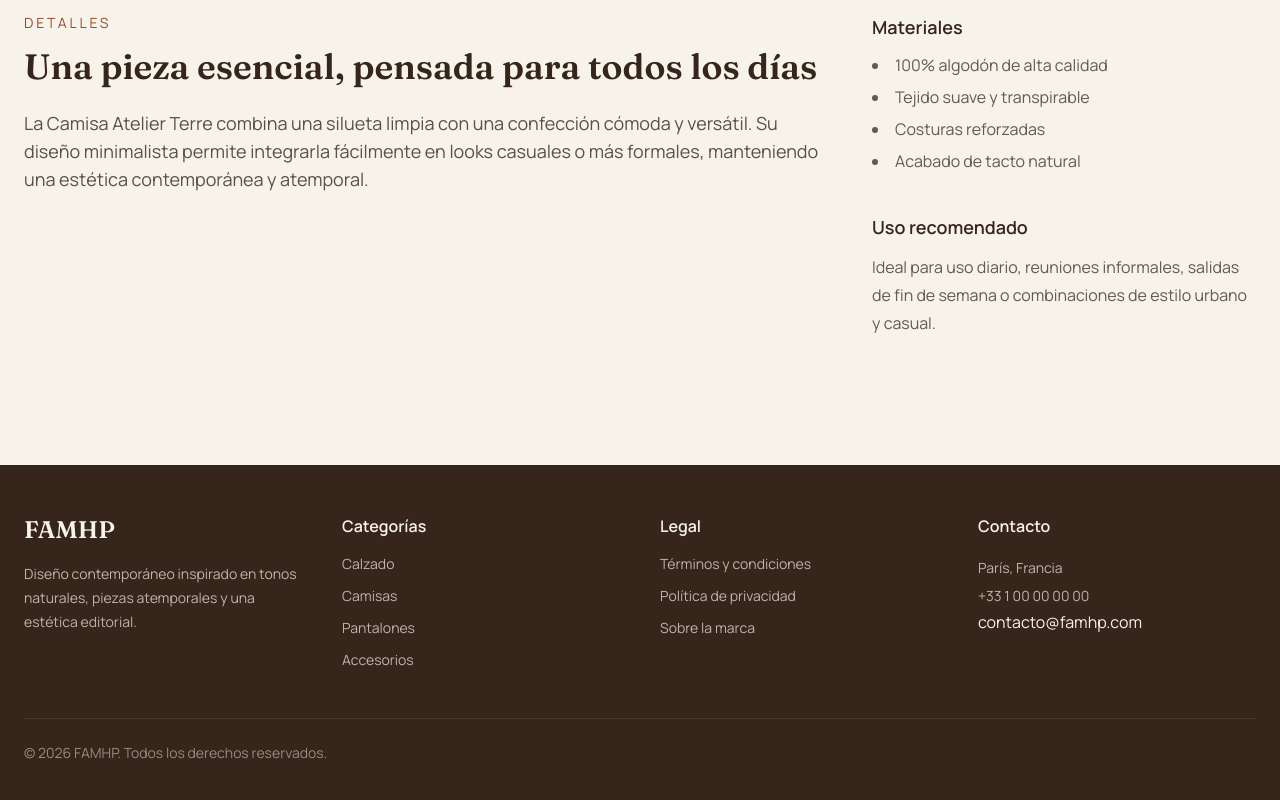
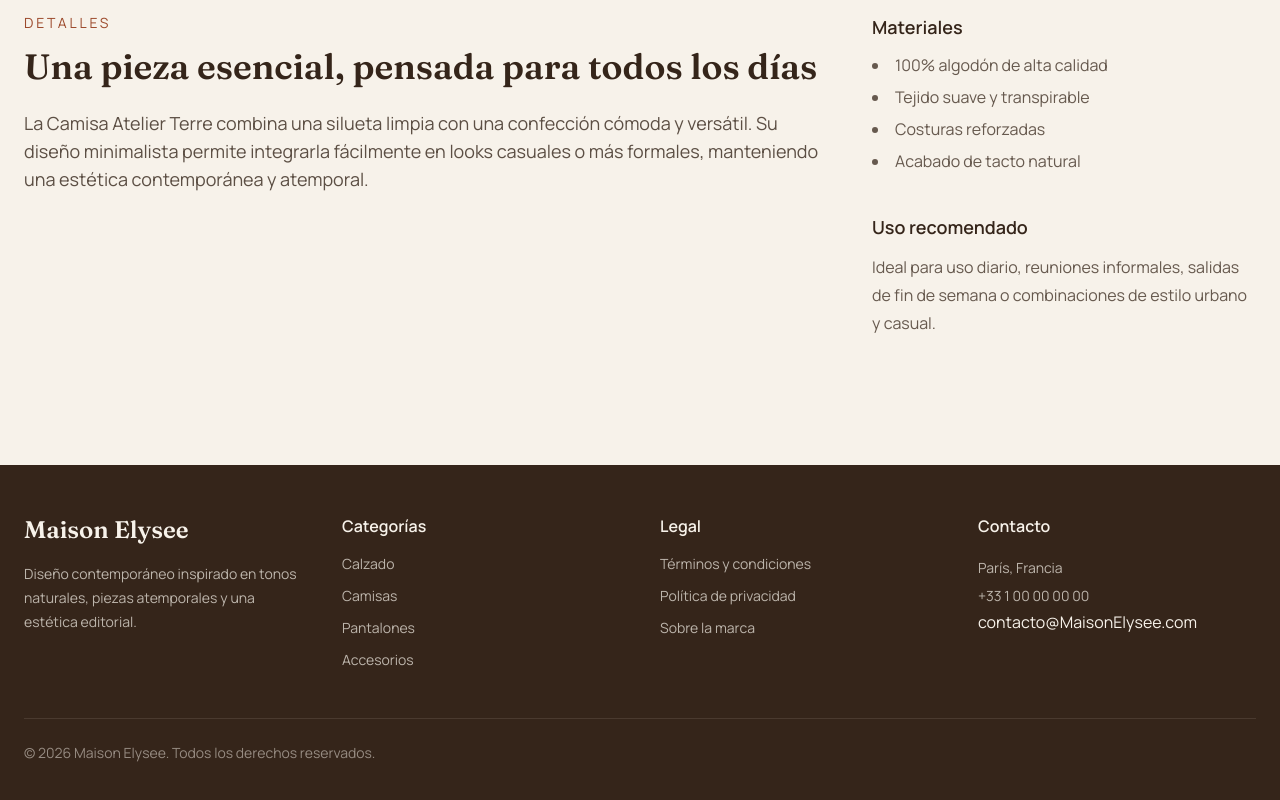
Before and after one commit to 4GeeksAcademy/F-A-M-H-P-Web-Colaborativo, a plain HTML site: page producto.html in a window 1280 px wide. Shown: the part 854-1654 px from the top of the page. Drawn offline with nearby package versions, Linux system fonts and the light colour scheme.

Commit message:
refactor: align product page with Maison Elysee brand

```diff
--- a/producto.html
+++ b/producto.html
@@ -8,7 +8,7 @@
         content="width=device-width, initial-scale=1.0"
     >
 
-    <title>Producto | FAMHP</title>
+    <title>Producto | Maison Elysee</title>
 
     <meta
         name="description"
@@ -45,7 +45,7 @@
             href="index.html"
             class="font-editorial text-xl sm:text-2xl font-semibold"
         >
-            FAMHP
+            Maison Elysee
         </a>
 
         <div class="flex flex-wrap items-center gap-x-5 gap-y-2 text-sm font-medium">
@@ -103,7 +103,7 @@
                 </h1>
 
                 <p class="mt-3 text-sm opacity-70">
-                    Ref. FAMHP-001
+                    Ref. Maison Elysee-001
                 </p>
             </div>
 
@@ -234,7 +234,7 @@
             <!-- Marca -->
             <div>
                 <h2 class="font-editorial text-2xl font-semibold mb-4">
-                    FAMHP
+                    Maison Elysee
                 </h2>
 
                 <p class="text-sm leading-6 text-[#F7F2EA]/70">
@@ -309,17 +309,17 @@
                      +33 1 00 00 00 00
                 </address>
                 <a
-    href="mailto:contacto@famhp.com"
+    href="mailto:contacto@Maison Elysee.com"
     class="break-all hover:text-[#C08552] transition"
 >
-    contacto@famhp.com
+    contacto@MaisonElysee.com
 </a>
             </section>
 
         </div>
 
         <div class="mt-12 pt-6 border-t border-[#F7F2EA]/10 text-sm text-[#F7F2EA]/50">
-            © 2026 FAMHP. Todos los derechos reservados.
+            © 2026 Maison Elysee. Todos los derechos reservados.
         </div>
 
     </div>
```
